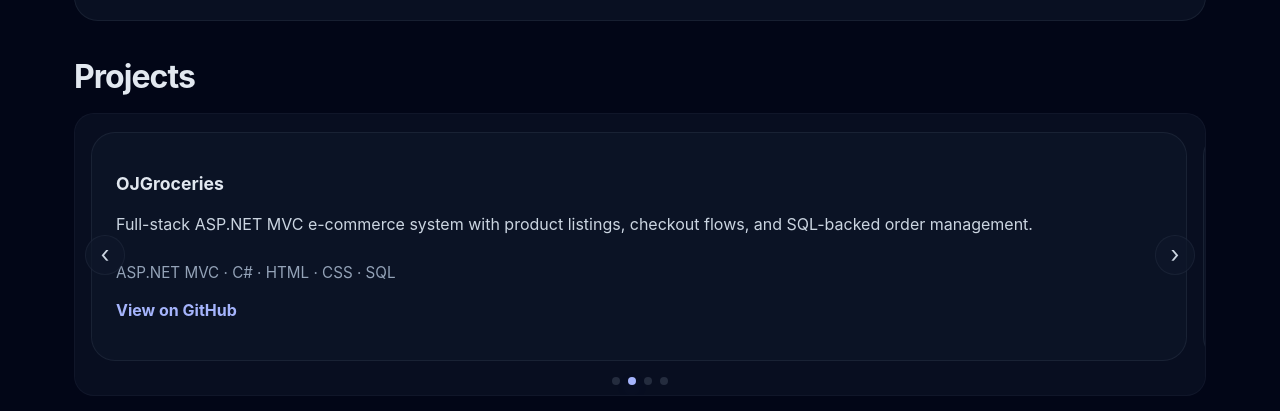
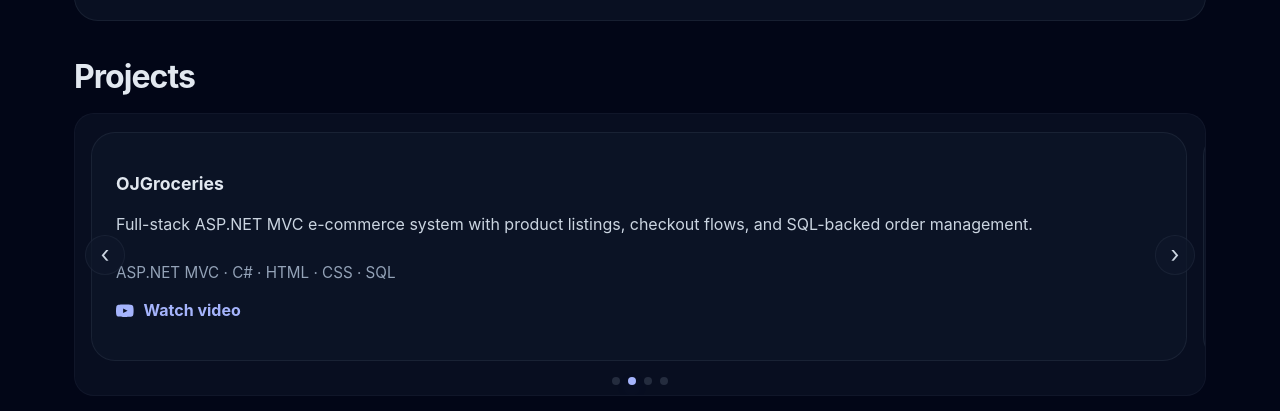
Before and after one commit to AlgoSumarai/react-ui, a React (Vite) app in the folder proj-01-ui/: page /#/ in a window 1280 px wide. Shown: the part 1775-2186 px from the top of the page. Built offline with nearby package versions, Linux system fonts and the light colour scheme.

Commit message:
update project links

```diff
--- a/proj-01-ui/src/components/ProjectsCarousel.jsx
+++ b/proj-01-ui/src/components/ProjectsCarousel.jsx
@@ -7,28 +7,28 @@ const projects = [
     text:
       'ASP.NET Core Web API using C#, Entity Framework, LINQ, and SQL to expose RESTful backend endpoints for a recipe and kitchen management experience.',
     meta: 'ASP.NET Core · Web API · SQL Server',
-    link: 'https://github.com/AlgoSumarai/KitchenBuddy-API'
+    link: 'https://github.com/AlgoSumarai/KitchenBuddyAPI'
   },
   {
     title: 'OJGroceries',
     text:
       'Full-stack ASP.NET MVC e-commerce system with product listings, checkout flows, and SQL-backed order management.',
     meta: 'ASP.NET MVC · C# · HTML · CSS · SQL',
-    link: 'https://github.com/AlgoSumarai/OJGroceries'
+    link: 'https://youtu.be/ZOF0NhomNN0?si=r3YHhnXEt-4JXSmJ',
+    linkLabel: 'Watch video'
   },
   {
     title: 'Rhoo Transport Management System',
     text:
       'Capstone project featuring SQL-backed data models and backend business logic for a transport operations system.',
-    meta: 'Database design · backend logic · system architecture',
-    link: 'https://github.com/AlgoSumarai/Rhoo-Transport-Management-System'
+    meta: 'Database design · backend logic · system architecture'
   },
   {
     title: 'SnakeAI',
     text:
       'Reinforcement learning project using Python and PyTorch to implement training loops and decision logic for an AI-controlled snake game.',
     meta: 'Python · PyTorch · AI · problem solving',
-    link: 'https://github.com/AlgoSumarai/SnakeAI'
+    link: 'https://github.com/AlgoSumarai/snake-ai-pytorch'
   }
 ]
 
@@ -59,9 +59,24 @@ export default function ProjectsCarousel() {
               <p className="project-text">{p.text}</p>
             </div>
             <p className="project-meta">{p.meta}</p>
-            <a className="project-link" href={p.link} target="_blank" rel="noreferrer">
-              View on GitHub
-            </a>
+            {p.link && (
+              <a className="project-link" href={p.link} target="_blank" rel="noreferrer">
+                {p.link.includes('github.com') ? (
+                  <svg className="project-link-icon" viewBox="0 0 24 24" aria-hidden="true" focusable="false">
+                    <path d="M12 0.297c-6.627 0-12 5.373-12 12 0 5.302 3.438 9.8 8.205 11.387.6.111.82-.261.82-.577 0-.285-.011-1.04-.017-2.04-3.338.724-4.042-1.61-4.042-1.61-.546-1.387-1.333-1.757-1.333-1.757-1.09-.745.083-.729.083-.729 1.205.085 1.84 1.237 1.84 1.237 1.07 1.834 2.809 1.304 3.495.997.108-.775.418-1.305.762-1.605-2.665-.305-5.466-1.332-5.466-5.93 0-1.31.465-2.381 1.235-3.221-.124-.303-.535-1.524.117-3.176 0 0 1.008-.322 3.301 1.23.96-.267 1.99-.399 3.01-.404 1.02.005 2.05.137 3.01.404 2.29-1.552 3.297-1.23 3.297-1.23.653 1.653.242 2.874.118 3.176.77.84 1.233 1.911 1.233 3.221 0 4.61-2.803 5.62-5.475 5.92.43.371.823 1.102.823 2.222 0 1.606-.015 2.896-.015 3.286 0 .319.217.694.825.576C20.565 22.092 24 17.592 24 12.297c0-6.627-5.373-12-12-12" />
+                  </svg>
+                ) : p.link.includes('youtu.be') || p.link.includes('youtube.com') ? (
+                  <svg className="project-link-icon" viewBox="0 0 24 24" aria-hidden="true" focusable="false">
+                    <path d="M23.498 6.186a2.998 2.998 0 0 0-2.105-2.114C19.462 3.5 12 3.5 12 3.5s-7.462 0-9.393.572A2.998 2.998 0 0 0 .502 6.186 31.05 31.05 0 0 0 0 12a31.05 31.05 0 0 0 .502 5.814 2.998 2.998 0 0 0 2.105 2.114C4.538 20.5 12 20.5 12 20.5s7.462 0 9.393-.572a2.998 2.998 0 0 0 2.105-2.114A31.05 31.05 0 0 0 24 12a31.05 31.05 0 0 0-.502-5.814zM9.75 15.02V8.98L15.75 12l-6 3.02z" />
+                  </svg>
+                ) : (
+                  <svg className="project-link-icon" viewBox="0 0 24 24" aria-hidden="true" focusable="false">
+                    <path d="M8 5v14l11-7z" />
+                  </svg>
+                )}
+                {p.linkLabel || 'View on GitHub'}
+              </a>
+            )}
           </article>
         ))}
       </div>
--- a/proj-01-ui/src/pages/Home.css
+++ b/proj-01-ui/src/pages/Home.css
@@ -199,7 +199,9 @@
 
 .project-link {
   display: inline-flex;
+  align-items: center;
   margin-top: 14px;
+  gap: 10px;
   color: #a5b4fc;
   font-weight: 700;
   text-decoration: none;
@@ -207,6 +209,13 @@
 
 .project-link:hover {
   color: #ede9fe;
+}
+
+.project-link-icon {
+  width: 1.1rem;
+  height: 1.1rem;
+  fill: currentColor;
+  flex-shrink: 0;
 }
 
 .contact-card {
```
